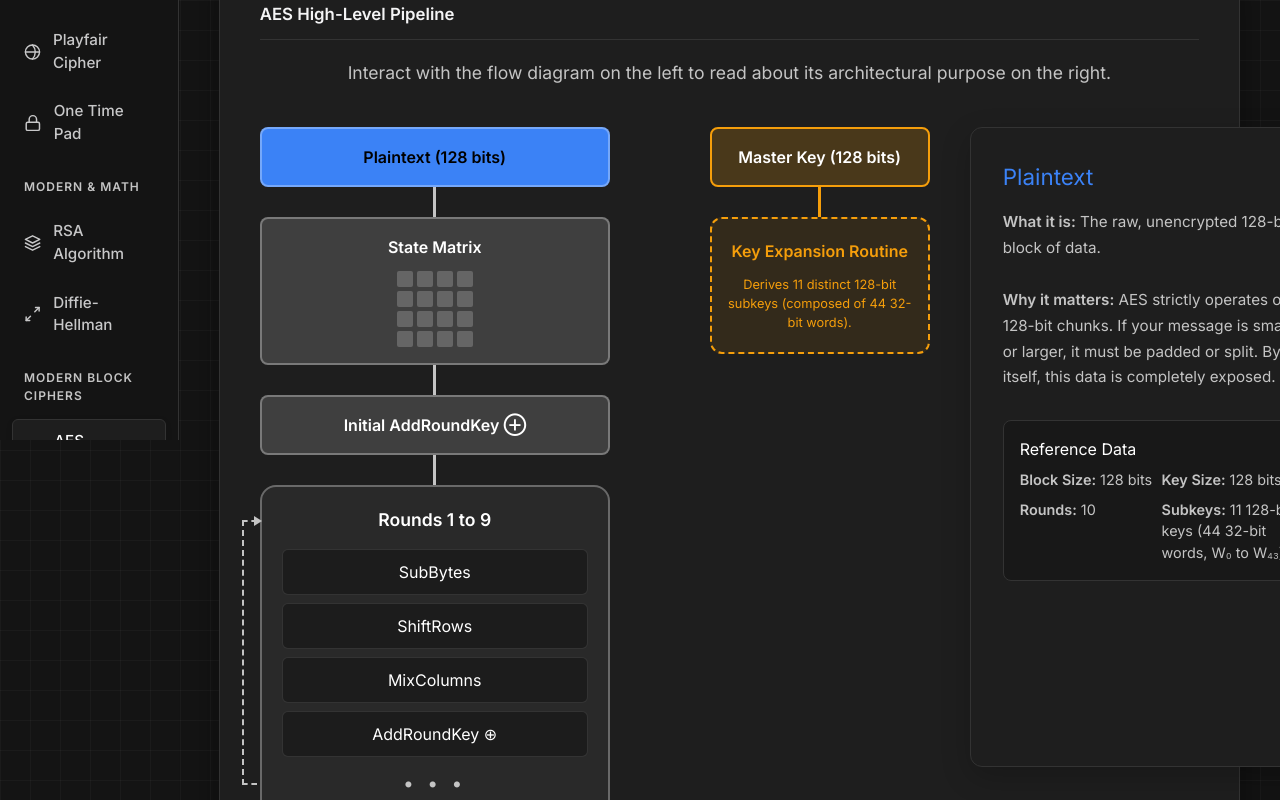
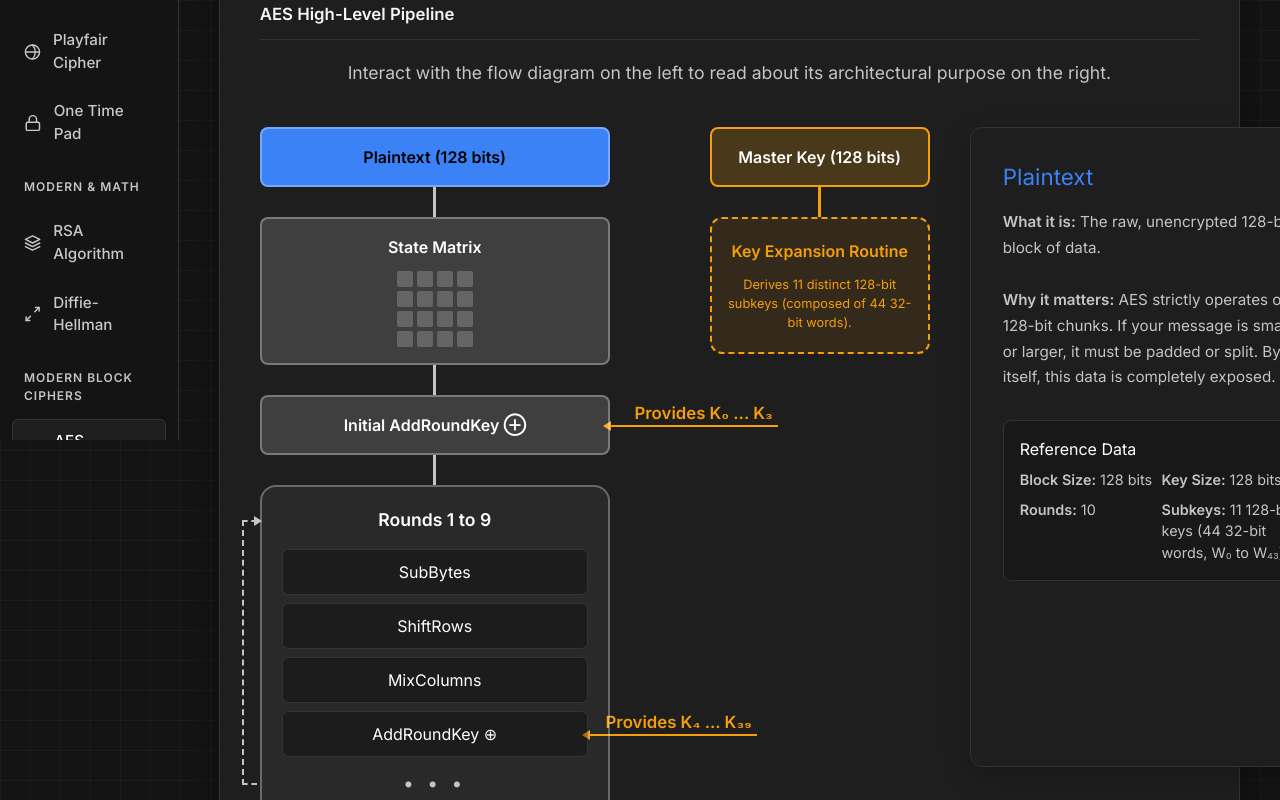
Before and after one commit to kirtanpatel2201/EnigmaClass, a React (Vite) app: page /aes in a window 1280 px wide. Shown: the part 360-1160 px from the top of the page. Built offline with nearby package versions, Linux system fonts and the light colour scheme.

Commit message:
Fix: Restore stacking context for AES flowchart lines

```diff
--- a/src/pages/AesCipher.jsx
+++ b/src/pages/AesCipher.jsx
@@ -201,7 +201,7 @@ export default function AesCipher() {
 
       {/* Left Column: Flowchart */}
       <div style={{ flex: '0 0 60%', display: 'flex', flexDirection: 'column', alignItems: 'center' }}>
-        <div style={{ display: 'flex', gap: '40px', alignItems: 'flex-start', justifyContent: 'center', width: '100%' }}>
+        <div style={{ display: 'flex', gap: '40px', alignItems: 'flex-start', justifyContent: 'center', width: '100%', position: 'relative', zIndex: 1 }}>
 
           {/* Main Data Flow Column */}
           <div style={{ display: 'flex', flexDirection: 'column', alignItems: 'center', width: '350px', flexShrink: 0 }}>
```
